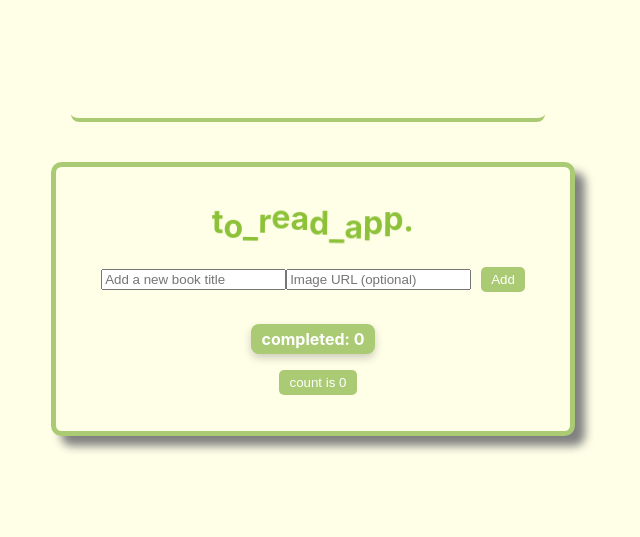
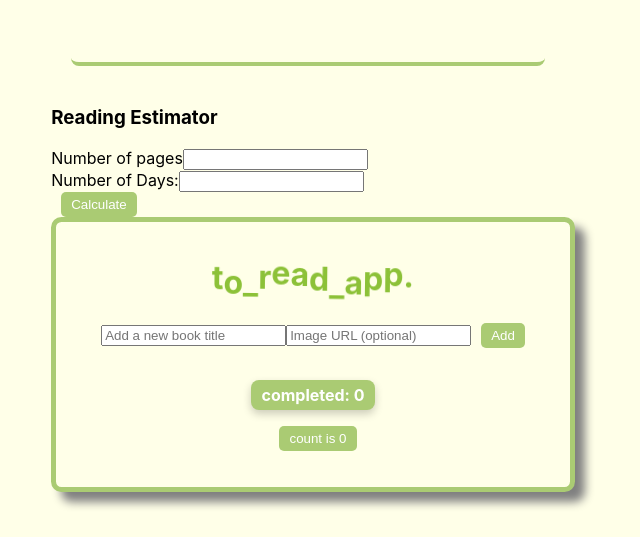
Before and after one commit to wunder-frau/pet, a React (Create React App) app: page / in a window 1280 px wide. Shown: the part 263-800 px from the top of the page, without its empty margins (352-992 px from the left). Built offline with nearby package versions, Linux system fonts and the light colour scheme.

Commit message:
feature: ReadingEstimator Component, Update the component to include state for tracking the number of pages and days, as well as two input fields for user input.

```diff
--- a/src/App.tsx
+++ b/src/App.tsx
@@ -4,6 +4,8 @@ import { Toread } from './types';
 import ToreadList from './ToreadList';
 import AddToread from './AddToread';
 import Bookshelf from './Bookshelf';
+import ReadingEstimator from './ReadingEstimator';
+
 
 const App: React.FC = () => {
 	const [count, setCount] = useState(0);
@@ -47,6 +49,7 @@ const App: React.FC = () => {
 	return (
 		<>
 			<Bookshelf books={toreads} />
+			<ReadingEstimator />
 			<div className="App">
 				<h1>
 					{title.split('').map((letter, index) => (
--- /dev/null
+++ b/src/ReadingEstimator.tsx
@@ -0,0 +1,51 @@
+import React, { useState } from 'react';
+
+const ReadingEstimator: React.FC = () => {
+  const [pages, setPages] = useState<number | ''>('');
+  const [days, setDays] = useState<number | ''>('');
+  const [pagesPerDay, setPagesPerDay] = useState<number | null>(null);
+
+  const calculatePagesPerDay = () => {
+    if (pages && days && days > 0) {
+      const result = Math.ceil(pages / days);
+      setPagesPerDay(result);
+    } else {
+      setPagesPerDay(null);
+    }
+  }
+  return (
+    <div className="reading-estimator">
+      <h3>Reading Estimator</h3>
+      <div>
+        <label>
+          Number of pages
+          <input
+            type="number"
+            value={pages}
+            onChange={(e) => setPages(e.target.value ? parseInt(e.target.value) : '')}
+            min="1"
+          />
+        </label>
+      </div>
+      <div>
+      <label>
+        Number of Days:
+        <input
+          type="number"
+          value={days}
+          onChange={(e) => setDays(e.target.value ? parseInt(e.target.value) : '')}
+          min="1"
+        />
+      </label>
+    </div>
+    <button onClick={calculatePagesPerDay}>Calculate</button>
+    {pagesPerDay !== null && (
+      <div className="result">
+        <p>You need to read <strong>{pagesPerDay}</strong> pages per day to finish your book in the specified time.</p>
+      </div>
+    )}
+    </div>
+  );
+};
+
+export default ReadingEstimator;
```
